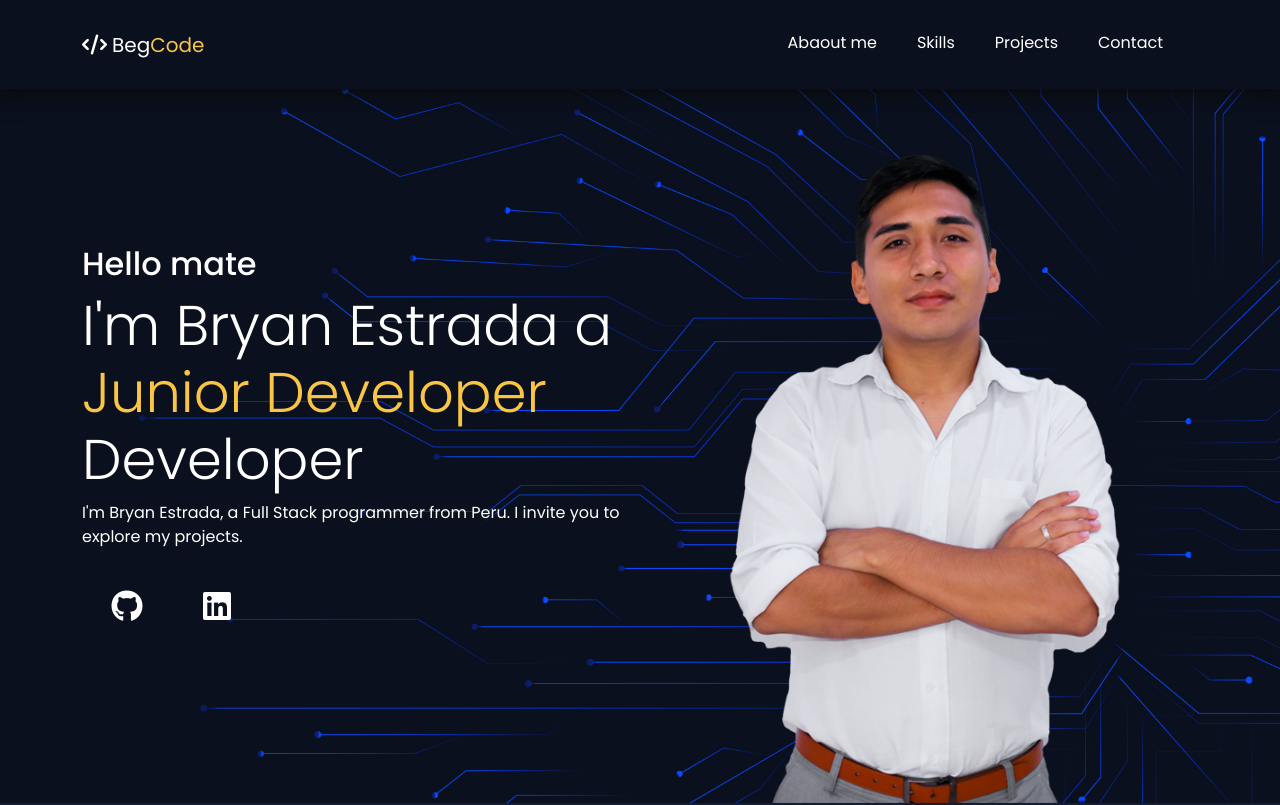
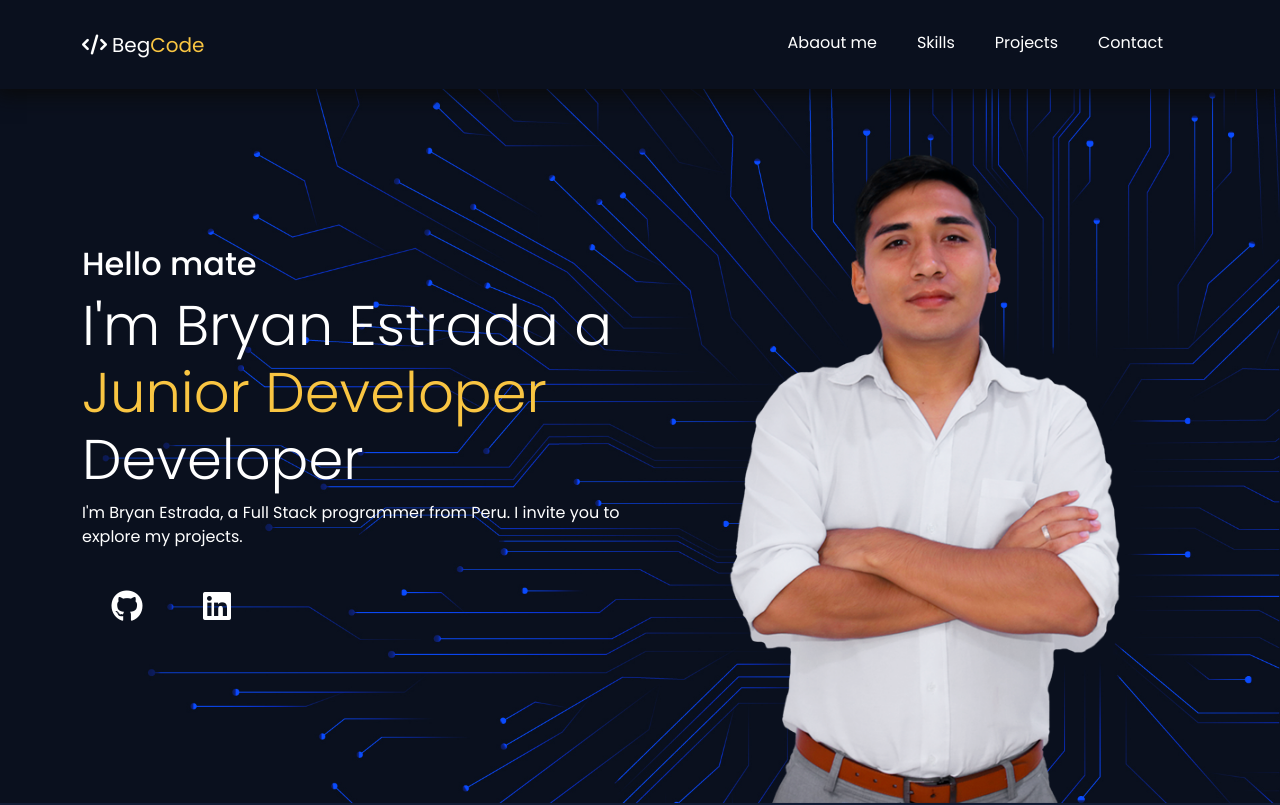
Before and after one commit to bestradag05/Portafolio, a website: page index.html in a window 1280 px wide. Shown: the top 805 px of the page. Drawn offline with nearby package versions, Linux system fonts and the light colour scheme.

Commit message:
fondo correcto

```diff
--- a/scss/layout/_header.scss
+++ b/scss/layout/_header.scss
@@ -2,10 +2,8 @@ header {
   display: flex;
   justify-content: center;
   align-items: flex-end;
-  background: url(../img/fondo2.jpg) no-repeat;
+  background: url(../img/fondo.jpg) no-repeat;
   background-size: cover;
-
-
 
 
   .content {
```
Also changed, not shown: css/styles.css, 1 other file.
